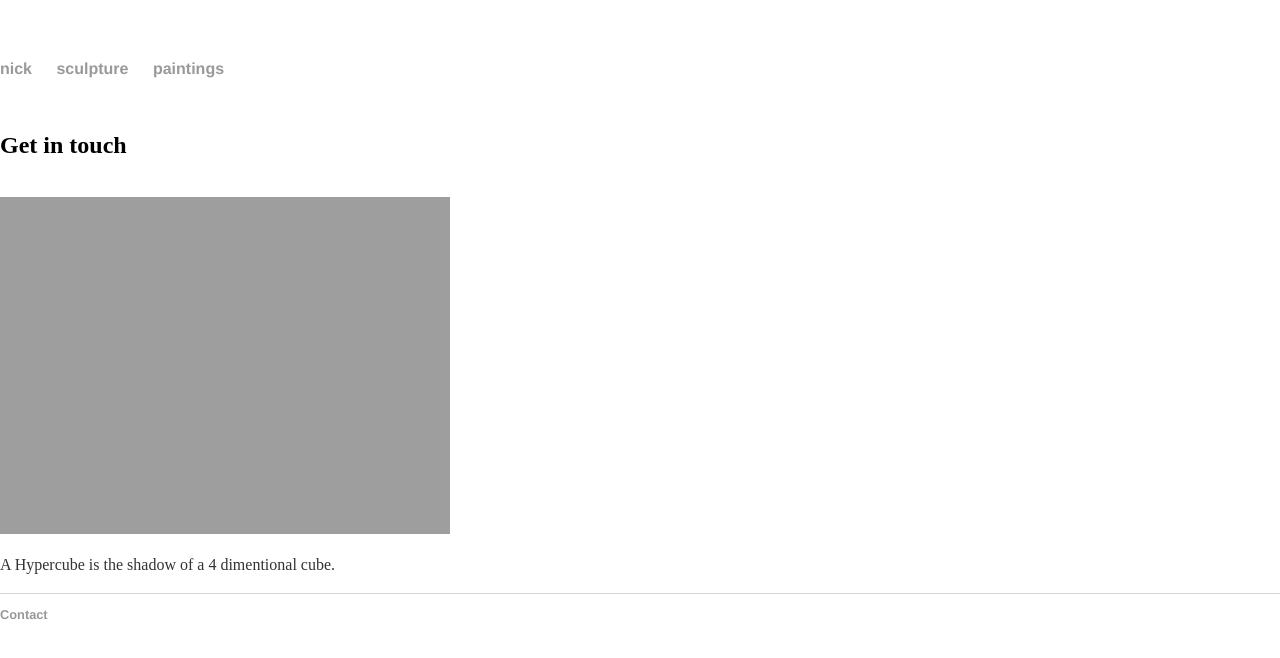
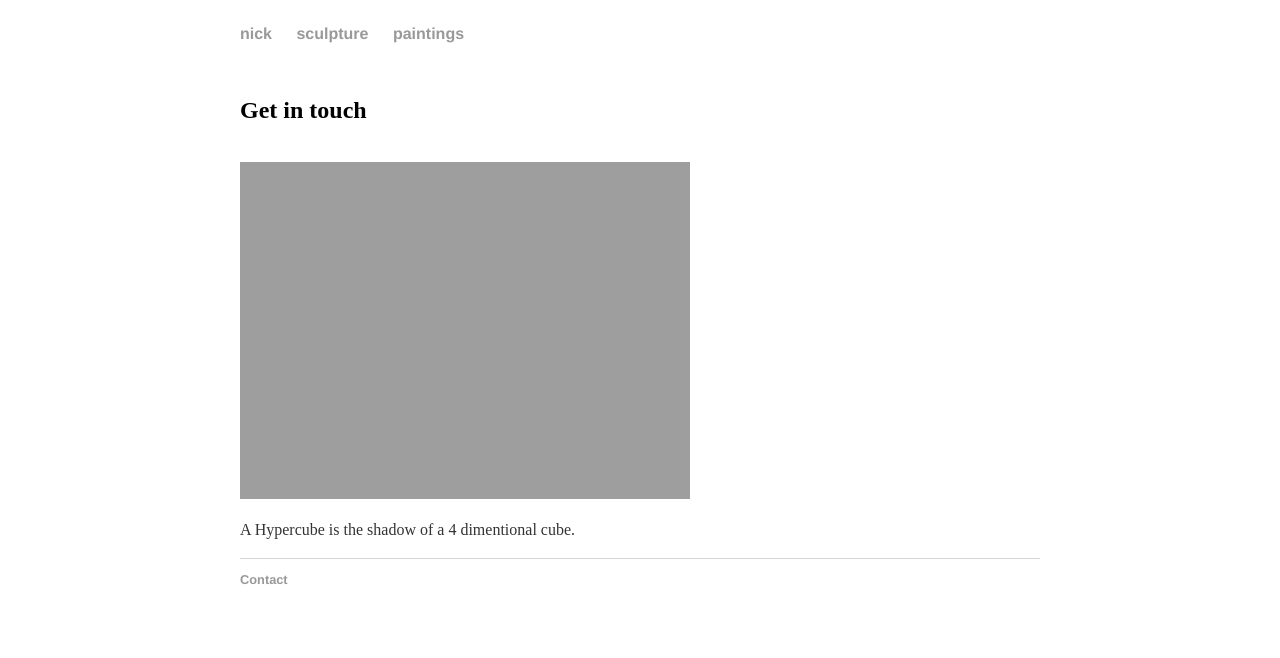
Before and after one commit to slavachalnev/nickaustinbrown.github.io, a Jekyll site: the page built from contact/index.html, in a window 1280 px wide. Shown: the top 658 px of the page. Built offline with Jekyll 4.4.1, drawn with Linux system fonts in a browser that asks for light colours.

Commit message:
Update main.css

```diff
--- a/css/main.css
+++ b/css/main.css
@@ -1,6 +1,6 @@
 body {
-    margin: 60px auto;
-    width: auto;
+  max-width:800px;
+  margin:25px auto;
 }
 nav ul, footer ul {
     font-family:'Helvetica', 'Arial', 'Sans-Serif';
```
